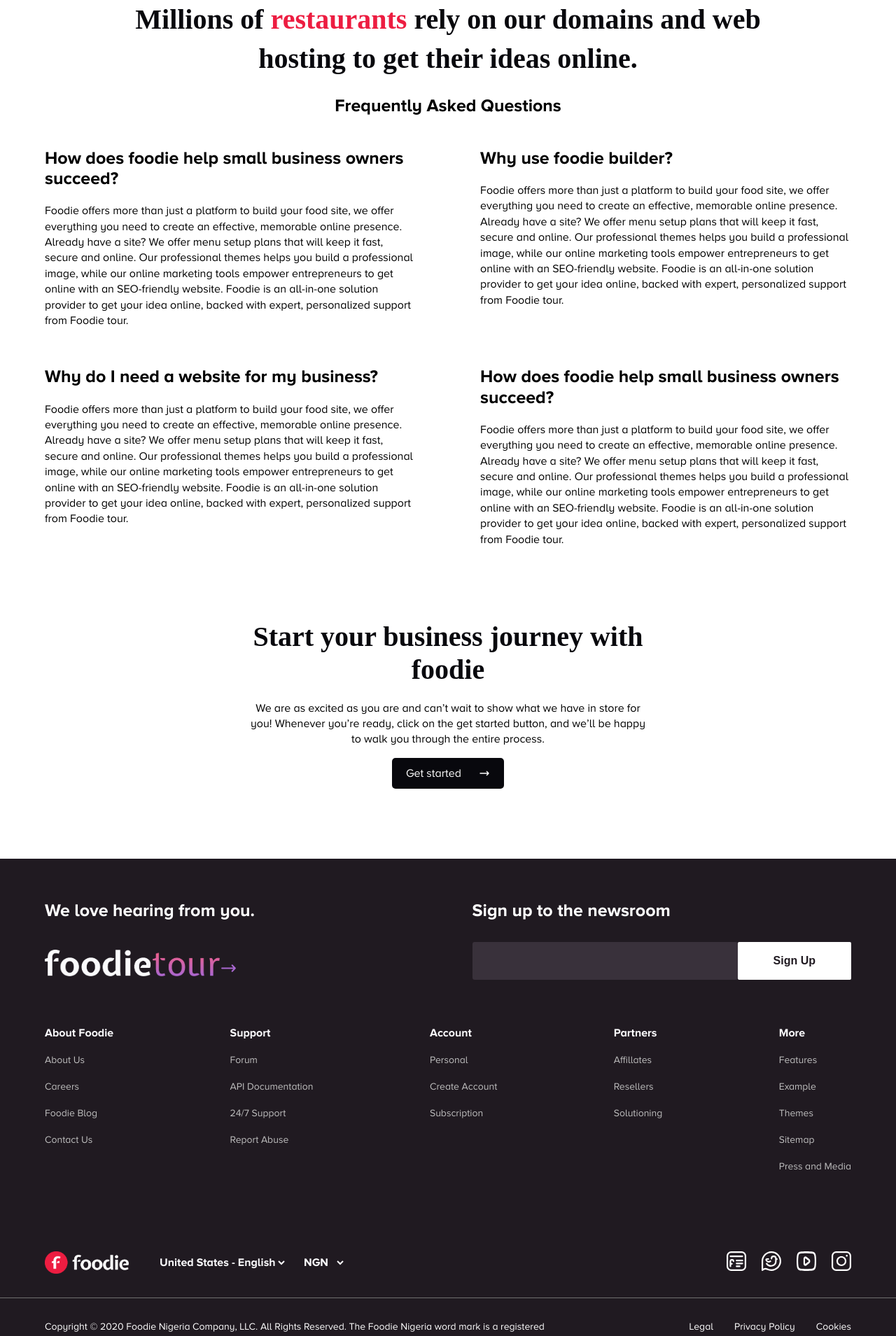
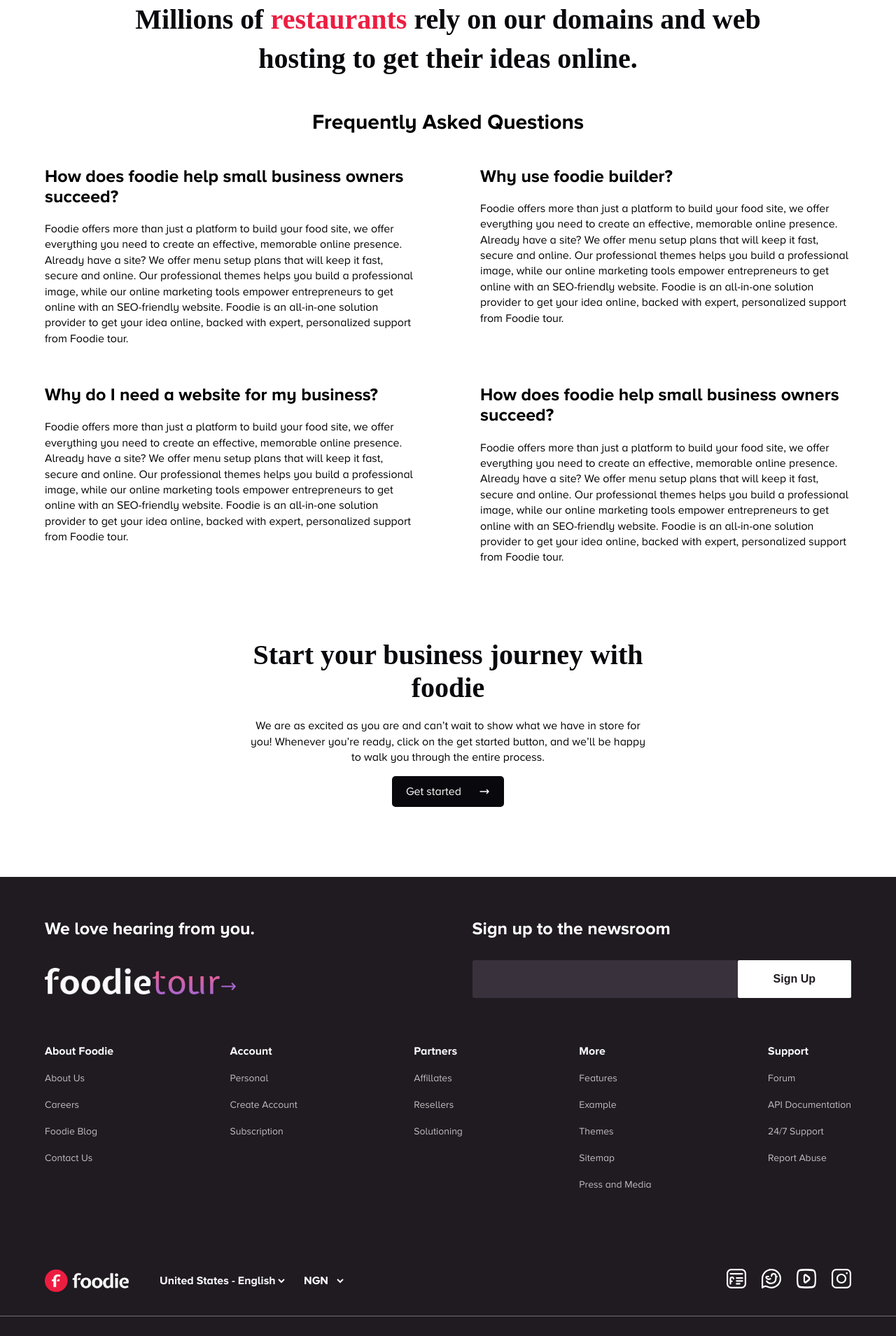
Before and after one commit to Meldy2503/foodie-app, a React (Create React App) app: page / in a window 1280 px wide. Shown: the part 4703-6612 px from the top of the page at 70% size. Built offline with nearby package versions, Linux system fonts and the light colour scheme; a web font is replaced by a local one.

Commit message:
refactor codes

```diff
--- a/src/components/footer/Footer.jsx
+++ b/src/components/footer/Footer.jsx
@@ -57,7 +57,7 @@
           <Row1Right>
             <Row1Heading>Sign up to the newsroom</Row1Heading>
             <Form>
-              <Input type="text" id="name" name="name" />
+              <Input type="email" id="email" name="email" />
               <SignupBtn type="submit" value="Sign Up" />
             </Form>
           </Row1Right>
--- a/src/components/footer/data.js
+++ b/src/components/footer/data.js
@@ -12,17 +12,6 @@
 
   {
     id: 2,
-    header: "Support",
-    links: [
-      ["Forum", "/"],
-      ["API Documentation", "/"],
-      ["24/7 Support", "/contact-us"],
-      ["Report Abuse", "/contact-us"],
-    ],
-  },
-
-  {
-    id: 3,
     header: "Account",
     links: [
       ["Personal", "/create-account"],
@@ -31,7 +20,7 @@
     ],
   },
   {
-    id: 4,
+    id: 3,
     header: "Partners",
     links: [
       ["Affillates", "/affilliates"],
@@ -39,8 +28,9 @@
       ["Solutioning", "/"],
     ],
   },
+
   {
-    id: 5,
+    id: 4,
     header: "More",
     links: [
       ["Features", "/"],
@@ -50,6 +40,17 @@
       ["Press and Media", "/"],
     ],
   },
+
+  {
+    id: 5,
+    header: "Support",
+    links: [
+      ["Forum", "/"],
+      ["API Documentation", "/"],
+      ["24/7 Support", "/contact-us"],
+      ["Report Abuse", "/contact-us"],
+    ],
+  },
 ];
 
 export default Data;
--- a/src/components/footer/footerStyle.js
+++ b/src/components/footer/footerStyle.js
@@ -129,18 +129,14 @@
   margin-bottom: 8rem;
 
   @media screen and (max-width: ${({ theme }) => theme.mediaQuery.mobile}) {
-    margin-bottom: 4rem;
+    margin-bottom: 0 auto 4rem auto;
   }
 `;
 export const Column = styled.div`
   @media screen and (max-width: ${({ theme }) => theme.mediaQuery.mobile}) {
-    margin-right: 1.5rem;
-    margin-left: 1.5rem;
+    margin-right: 4rem;
+    margin-left: 1rem;
     margin-bottom: 4rem;
-  }
-  @media screen and (max-width: ${({ theme }) => theme.mediaQuery.smobile}) {
-    margin-right: 1.1rem;
-    margin-left: 1.1rem;
   }
 `;
 export const Header = styled.h4`
--- a/src/components/home/faqSection/faqStyle.js
+++ b/src/components/home/faqSection/faqStyle.js
@@ -29,8 +29,8 @@
     width: 100%;
   }
 `;
-export const SubHeading = styled.h3`
-  margin: 2.5rem 0 4.5rem 0;
+export const SubHeading = styled.h2`
+  margin: 4.5rem 0;
 `;
 export const Row = styled.div`
   display: flex;
@@ -101,6 +101,7 @@
   border-radius: 0.5rem;
   width: fit-content;
   margin: 0 auto;
+  cursor: pointer;
 `;
 
 export const BackArrow = styled(HiOutlineArrowNarrowRight)`
```
